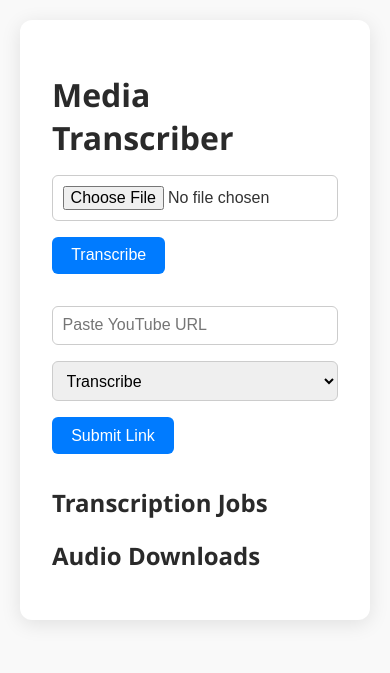
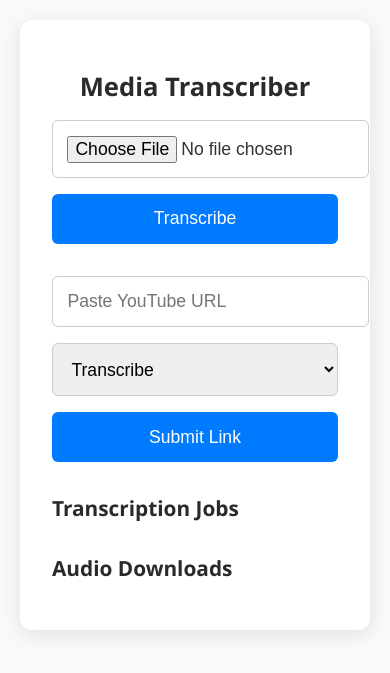
Before and after one commit to dmitripr/wav_transcriber, a FastAPI app: page / in a window 390 px wide. Shown: the top 673 px of the page. Run offline with FastAPI, Linux system fonts and the light colour scheme; data that the repository does not hold is empty.

Commit message:
update UI for mobile devices.

```diff
--- a/static/style.css
+++ b/static/style.css
@@ -92,3 +92,35 @@ li button {
 li button:hover {
   background: #c82333;
 }
+
+@media (max-width: 600px) {
+  .upload-form {
+    flex-direction: column;
+    align-items: stretch;
+  }
+
+  .upload-form input[type="file"],
+  .upload-form input[type="url"],
+  .upload-form select,
+  .upload-form button {
+    width: 100%;
+    font-size: 1.1rem;
+    padding: 0.9rem;
+  }
+
+  h1 {
+    font-size: 1.6rem;
+    text-align: center;
+  }
+
+  h2 {
+    font-size: 1.3rem;
+    margin-top: 2rem;
+  }
+
+  li {
+    flex-direction: column;
+    align-items: flex-start;
+    gap: 0.5rem;
+  }
+}
```
